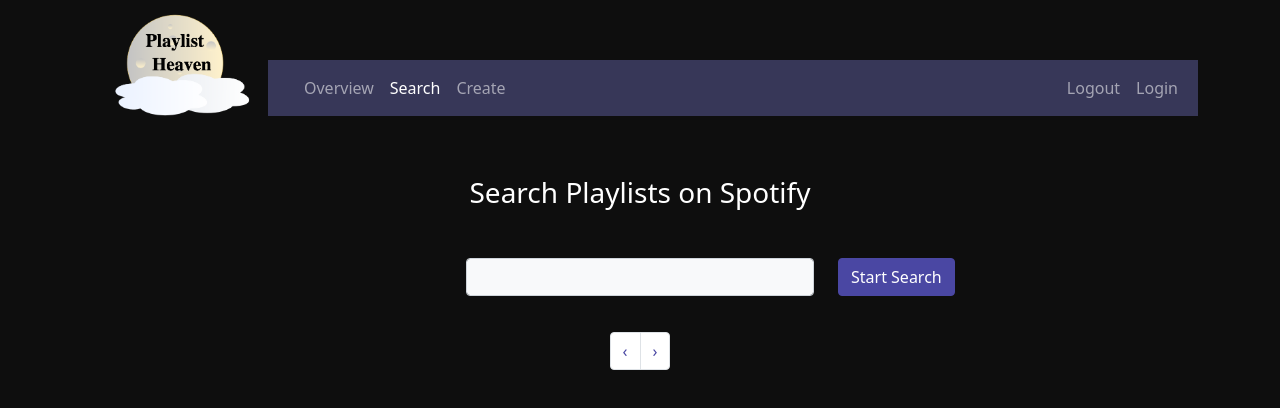
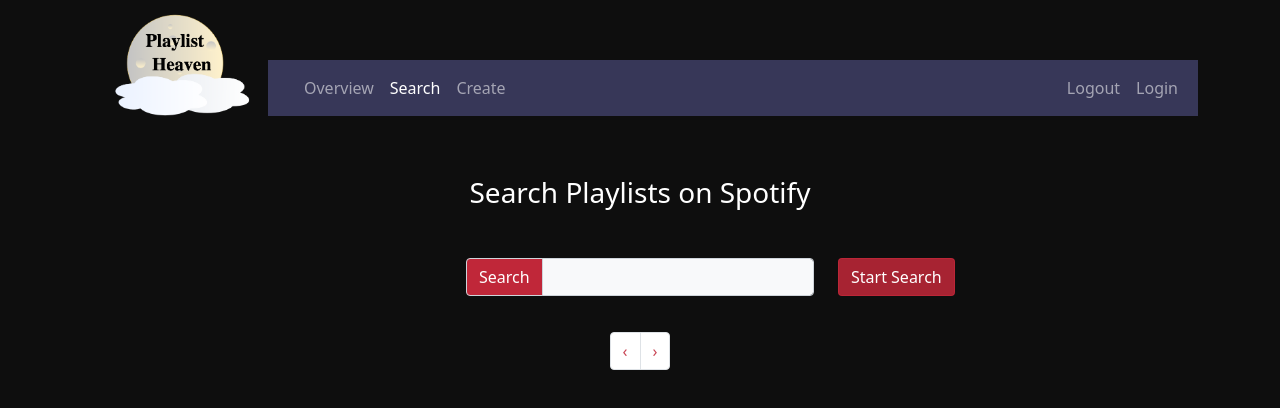
Before and after one commit to Lajmeno/playlist-heaven, a React (Create React App) app in the folder frontend/: page /search in a window 1280 px wide. Shown: the top 408 px of the page. Built offline with nearby package versions, Linux system fonts and the light colour scheme.

Commit message:
changed color and element size

```diff
--- a/frontend/src/PlaylistDisplay/PlaylistItem.tsx
+++ b/frontend/src/PlaylistDisplay/PlaylistItem.tsx
@@ -18,7 +18,7 @@ export default function PlaylistItem(props:PlaylistItemProps) {
 
     return(
         <div>
-            <Card className="ml-3" style={{ width: '14rem' }} bg="secondary" text="secondary">
+            <Card className="ml-3" style={{ width: '13rem' }} bg="secondary" text="secondary">
                 <Link className="link" to={`${props.spotifyId}`} style={{ textDecoration: 'none' }}>
                     <Card.Img variant="top" src={props.images.length > 0 ? (props.images.length > 1 ? props.images[1].url : props.images[0].url) :require('../images/default-image.png') } />
                     <Card.Body>
--- a/frontend/src/PlaylistDisplay/PlaylistOverview.tsx
+++ b/frontend/src/PlaylistDisplay/PlaylistOverview.tsx
@@ -78,7 +78,7 @@ export default function PlaylistOverview() {
                     <Row>
                         <Col xl={{ span: 2, offset: 0 }}><Button className="custom-btn" onClick={() => {searchOn ? setSearchOn(false) : setSearchOn(true)}}>Search Collection</Button></Col>
                         <Col xl={{ span: 2, offset: 8 }}>
-                            <Button onClick={() => reloadPlaylists()}>Reload your Spotify-Playlists</Button>
+                            <Button onClick={() => reloadPlaylists()}>Reload Spotify-Playlists</Button>
                         </Col>
                     </Row>
                     <Row className="search-collection" style={searchOn ? {} : {display:"none"} }>
--- a/frontend/src/SpotifyOperations/SpotifySearch.tsx
+++ b/frontend/src/SpotifyOperations/SpotifySearch.tsx
@@ -51,6 +51,7 @@ export default function SpotifySearch(){
             <Row className="search-collection" >
                     <Col md={{ span: 4, offset: 4 }}>
                         <InputGroup className="mb-3" >
+                        <InputGroup.Text className="text-white bg-primary" id="inputGroup-sizing-default" >Search</InputGroup.Text>
                             <FormControl
                             className="bg-light text-black"
                             value={searchValue}
--- a/frontend/src/custom.scss
+++ b/frontend/src/custom.scss
@@ -1,5 +1,5 @@
 // change the theme
-$primary: #4A47A3;
+$primary: #c02739db;
 $secondary: #2c274f;
 $success: #3e8d63;
 $info: #7854e4;
@@ -7,6 +7,8 @@ $warning: #827397;
 $danger: #d62518;
 $light: #f8f9fa;
 $dark: #373758;
+
+//#C02739
 
 //custom color to be mapped
 $background : #1d1e1f;
```
